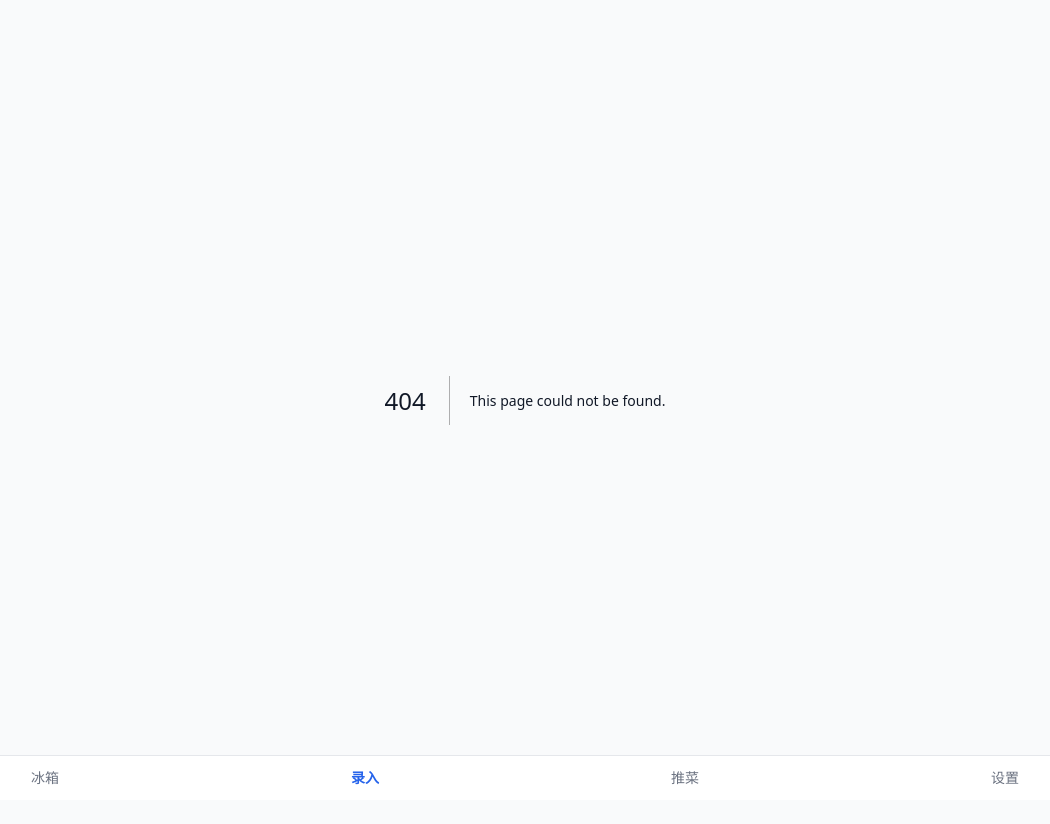
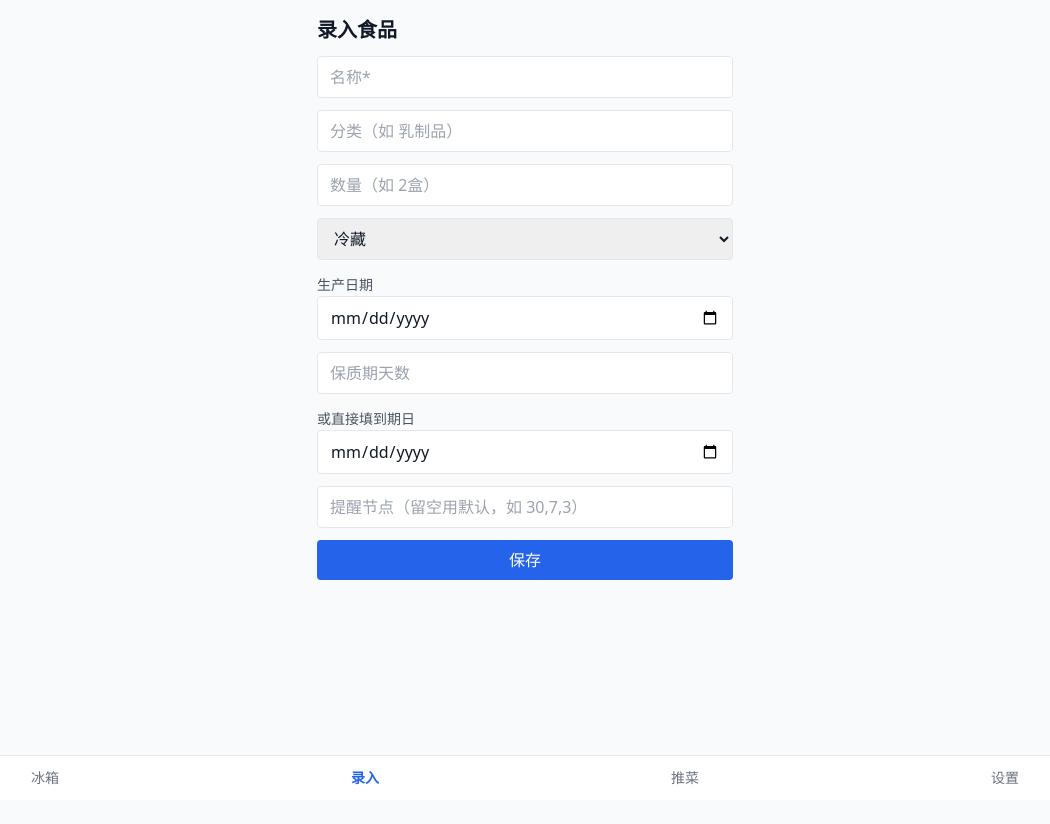
Before and after one commit to laiyixiao/fridge-keeper, a Next.js app: page /add in a window 1280 px wide. Before the commit this address had no page. Shown: the top 824 px of the page, without its empty margins (115-1165 px from the left). After the commit the page ends 800 px from the top, so only its background shows below. Built offline with nearby package versions, Linux system fonts and the light colour scheme.

Commit message:
feat: add food create/edit form and pages

```diff
--- /dev/null
+++ b/src/app/add/page.tsx
@@ -0,0 +1,2 @@
+import FoodForm from "@/components/FoodForm";
+export default function AddPage() { return <FoodForm />; }
--- /dev/null
+++ b/src/app/edit/[id]/page.tsx
@@ -0,0 +1,20 @@
+import { prisma } from "@/lib/db";
+import { notFound } from "next/navigation";
+import FoodForm, { FoodFormValues } from "@/components/FoodForm";
+import { toShanghaiDateString } from "@/lib/date";
+
+export const dynamic = "force-dynamic";
+
+export default async function EditPage({ params }: { params: { id: string } }) {
+  const f = await prisma.foodItem.findUnique({ where: { id: params.id } });
+  if (!f) notFound();
+  const initial: FoodFormValues = {
+    id: f.id, name: f.name, category: f.category ?? "", quantity: f.quantity ?? "",
+    storage: f.storage,
+    productionDate: f.productionDate ? toShanghaiDateString(f.productionDate) : "",
+    shelfLifeDays: f.shelfLifeDays?.toString() ?? "",
+    expiryDate: toShanghaiDateString(f.expiryDate),
+    reminderDays: f.reminderDays.join(","),
+  };
+  return <FoodForm initial={initial} />;
+}
--- /dev/null
+++ b/src/components/FoodForm.tsx
@@ -0,0 +1,75 @@
+"use client";
+import { useState } from "react";
+import { useRouter } from "next/navigation";
+
+export interface FoodFormValues {
+  id?: string;
+  name: string; category: string; quantity: string;
+  storage: "FRIDGE" | "FREEZER" | "PANTRY";
+  productionDate: string; shelfLifeDays: string; expiryDate: string;
+  reminderDays: string; // 逗号分隔
+}
+
+const empty: FoodFormValues = {
+  name: "", category: "", quantity: "", storage: "FRIDGE",
+  productionDate: "", shelfLifeDays: "", expiryDate: "", reminderDays: "",
+};
+
+export default function FoodForm({ initial }: { initial?: FoodFormValues }) {
+  const [v, setV] = useState<FoodFormValues>(initial ?? empty);
+  const [err, setErr] = useState("");
+  const router = useRouter();
+  const editing = Boolean(v.id);
+
+  function set<K extends keyof FoodFormValues>(k: K, val: FoodFormValues[K]) {
+    setV((p) => ({ ...p, [k]: val }));
+  }
+
+  async function submit() {
+    setErr("");
+    const secret = localStorage.getItem("appSecret") ?? "";
+    const payload = {
+      name: v.name, category: v.category || null, quantity: v.quantity || null, storage: v.storage,
+      productionDate: v.productionDate || null,
+      shelfLifeDays: v.shelfLifeDays ? Number(v.shelfLifeDays) : null,
+      expiryDate: v.expiryDate || null,
+      reminderDays: v.reminderDays ? v.reminderDays.split(",").map((s) => Number(s.trim())).filter((n) => n > 0) : null,
+    };
+    const res = await fetch(editing ? `/api/foods/${v.id}` : "/api/foods", {
+      method: editing ? "PUT" : "POST",
+      headers: { "Content-Type": "application/json", "x-app-secret": secret },
+      body: JSON.stringify(payload),
+    });
+    if (!res.ok) { setErr((await res.json()).error ?? "保存失败"); return; }
+    router.push("/");
+    router.refresh();
+  }
+
+  async function remove() {
+    const secret = localStorage.getItem("appSecret") ?? "";
+    await fetch(`/api/foods/${v.id}`, { method: "DELETE", headers: { "x-app-secret": secret } });
+    router.push("/"); router.refresh();
+  }
+
+  const field = "w-full border rounded px-3 py-2 mb-3";
+  return (
+    <div className="p-4 max-w-md mx-auto">
+      <h1 className="text-xl font-bold mb-3">{editing ? "编辑食品" : "录入食品"}</h1>
+      {err && <div className="bg-red-100 text-red-700 px-3 py-2 rounded mb-3 text-sm">{err}</div>}
+      <input className={field} placeholder="名称*" value={v.name} onChange={(e) => set("name", e.target.value)} />
+      <input className={field} placeholder="分类（如 乳制品）" value={v.category} onChange={(e) => set("category", e.target.value)} />
+      <input className={field} placeholder="数量（如 2盒）" value={v.quantity} onChange={(e) => set("quantity", e.target.value)} />
+      <select className={field} value={v.storage} onChange={(e) => set("storage", e.target.value as FoodFormValues["storage"])}>
+        <option value="FRIDGE">冷藏</option><option value="FREEZER">冷冻</option><option value="PANTRY">常温</option>
+      </select>
+      <label className="text-sm text-gray-600">生产日期</label>
+      <input type="date" className={field} value={v.productionDate} onChange={(e) => set("productionDate", e.target.value)} />
+      <input className={field} type="number" placeholder="保质期天数" value={v.shelfLifeDays} onChange={(e) => set("shelfLifeDays", e.target.value)} />
+      <label className="text-sm text-gray-600">或直接填到期日</label>
+      <input type="date" className={field} value={v.expiryDate} onChange={(e) => set("expiryDate", e.target.value)} />
+      <input className={field} placeholder="提醒节点（留空用默认，如 30,7,3）" value={v.reminderDays} onChange={(e) => set("reminderDays", e.target.value)} />
+      <button onClick={submit} className="w-full bg-blue-600 text-white rounded py-2 mb-2">保存</button>
+      {editing && <button onClick={remove} className="w-full bg-red-100 text-red-700 rounded py-2">删除</button>}
+    </div>
+  );
+}
```
